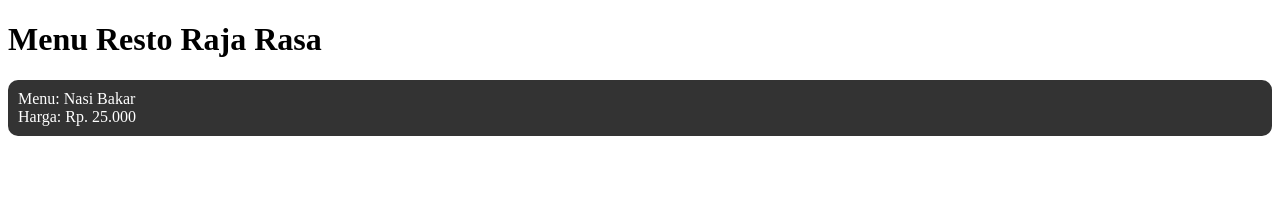
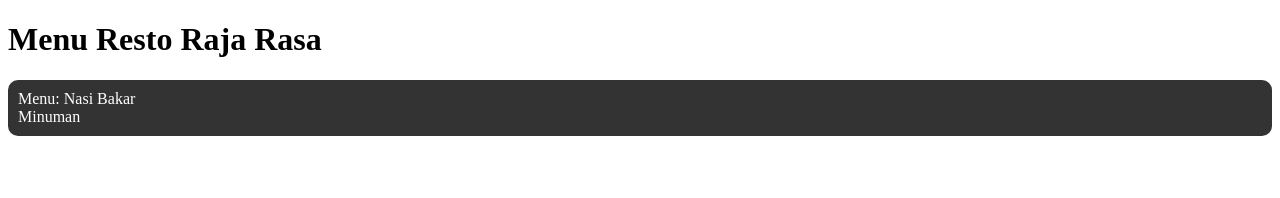
Before and after one commit to priana13/vite-react, a React (Vite) app: page / in a window 1280 px wide. Shown: the top 198 px of the page. Built offline with nearby package versions, Linux system fonts and the light colour scheme.

Commit message:
ternari condition

```diff
--- a/src/MenuResto.jsx
+++ b/src/MenuResto.jsx
@@ -2,6 +2,10 @@
 import "./MenuResto.css"
 
 function MenuResto(){
+
+	const isMakanan = false;
+
+	const isFree = true;
 
 
 	return (
@@ -10,9 +14,9 @@ function MenuResto(){
 					Menu: Nasi Bakar
 				</div>
 
-				<div>
-					Harga: Rp. 25.000
-				</div>
+				{(isMakanan == true) ? (<div>Makanan</div>) : (<div>Minuman </div>)}
+
+				{(isFree == false) && (<div>Harga: 75.000</div>)}
 
 			</div>
 		)
```
